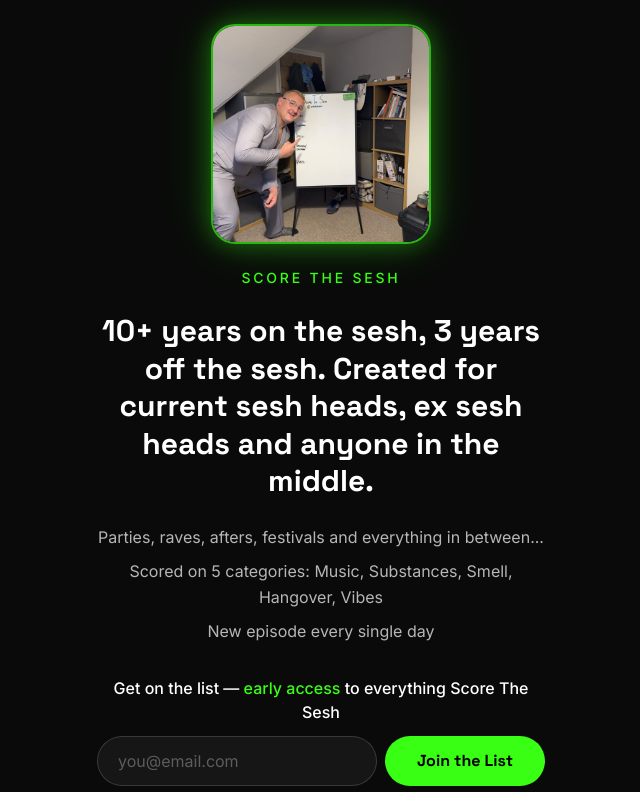
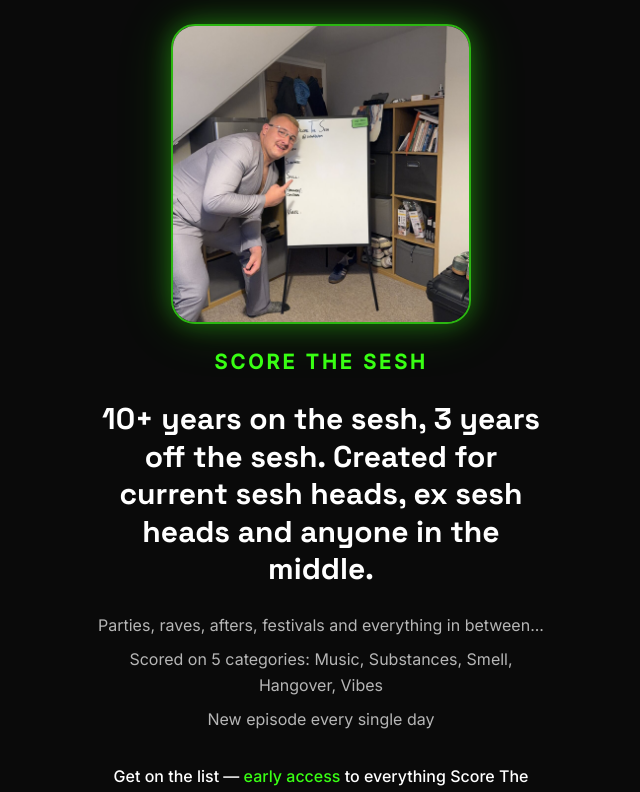
Before and after one commit to soberlifeco/scorethesesh, a Next.js app: page / in a window 1280 px wide. Shown: the top 792 px of the page, without its empty margins (319-959 px from the left). Built offline with nearby package versions, Linux system fonts and the light colour scheme.

Commit message:
Make photo and Score The Sesh heading bigger

```diff
--- a/app/page.tsx
+++ b/app/page.tsx
@@ -45,19 +45,19 @@ export default function HomePage() {
     >
       <div className="flex-1 flex flex-col items-center justify-center gap-5 sm:gap-6 max-w-md w-full text-center">
         {/* Photo */}
-        <div className="relative w-[160px] h-[160px] sm:w-[220px] sm:h-[220px] shrink-0 rounded-3xl overflow-hidden border-2 border-[#39FF14]/70 shadow-[0_0_25px_rgba(57,255,20,0.35),0_0_55px_rgba(57,255,20,0.18)]">
+        <div className="relative w-[220px] h-[220px] sm:w-[300px] sm:h-[300px] shrink-0 rounded-3xl overflow-hidden border-2 border-[#39FF14]/70 shadow-[0_0_25px_rgba(57,255,20,0.35),0_0_55px_rgba(57,255,20,0.18)]">
           <Image
             src="/tom-whiteboard.jpg"
             alt="Tom scoring a sesh on the whiteboard — Score The Sesh"
             fill
-            sizes="(min-width: 640px) 220px, 160px"
+            sizes="(min-width: 640px) 300px, 220px"
             className="object-cover"
             priority
           />
         </div>
 
         {/* Eyebrow */}
-        <p className="text-[#39FF14] text-xs sm:text-sm font-medium tracking-[0.2em] uppercase">
+        <p className="text-[#39FF14] text-lg sm:text-xl font-extrabold tracking-[0.15em] uppercase">
           Score The Sesh
         </p>
 
```
